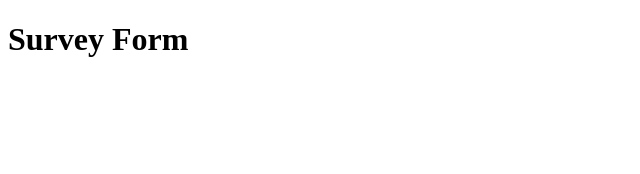
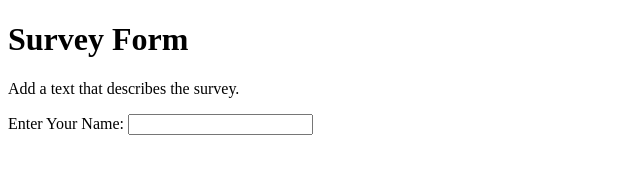
Before and after one commit to letunglam2000/survey-form, a plain HTML site: page index.html in a window 1280 px wide. Shown: the whole page, without its empty margins (0-640 px from the left). Drawn offline with Linux system fonts and the light colour scheme.

Commit message:
Add label and input for the name

```diff
--- a/index.html
+++ b/index.html
@@ -7,9 +7,11 @@
   </head>
   <body>
     <h1 id="title">Survey Form</h1>
-    <p id="description"></p>
+    <p id="description">Add a text that describes the survey.</p>
   </body>
   <form id="survey-form">
+    <label for="name">Enter Your Name: <input id="name" type="text" required>
+</label>
 
   </form>
 </html>
```
